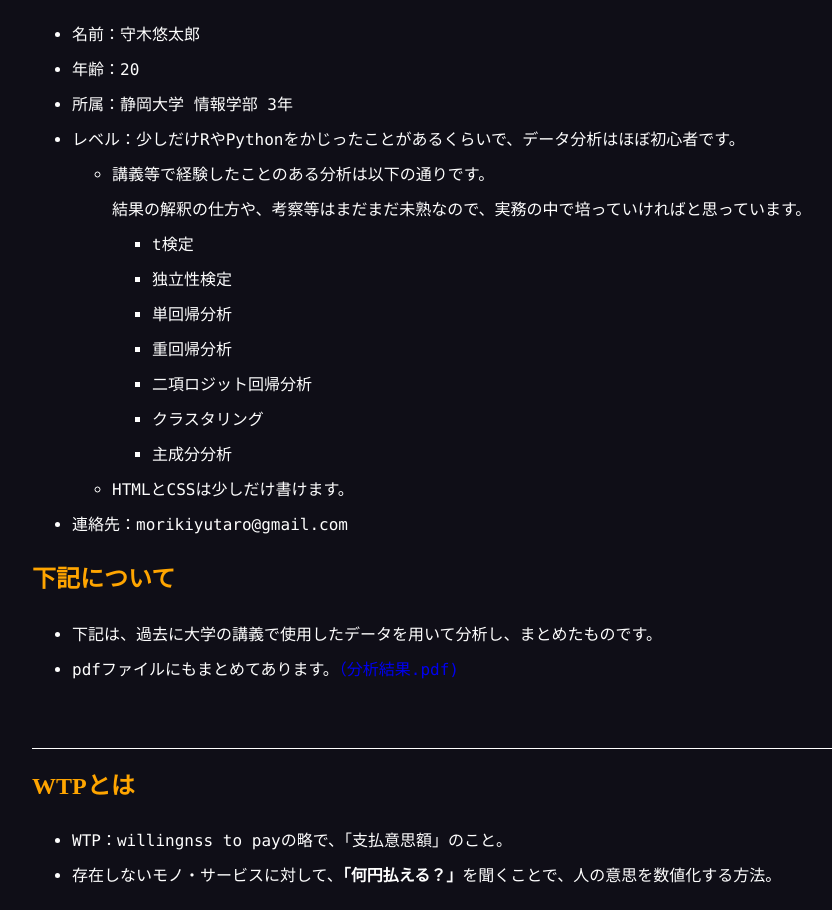
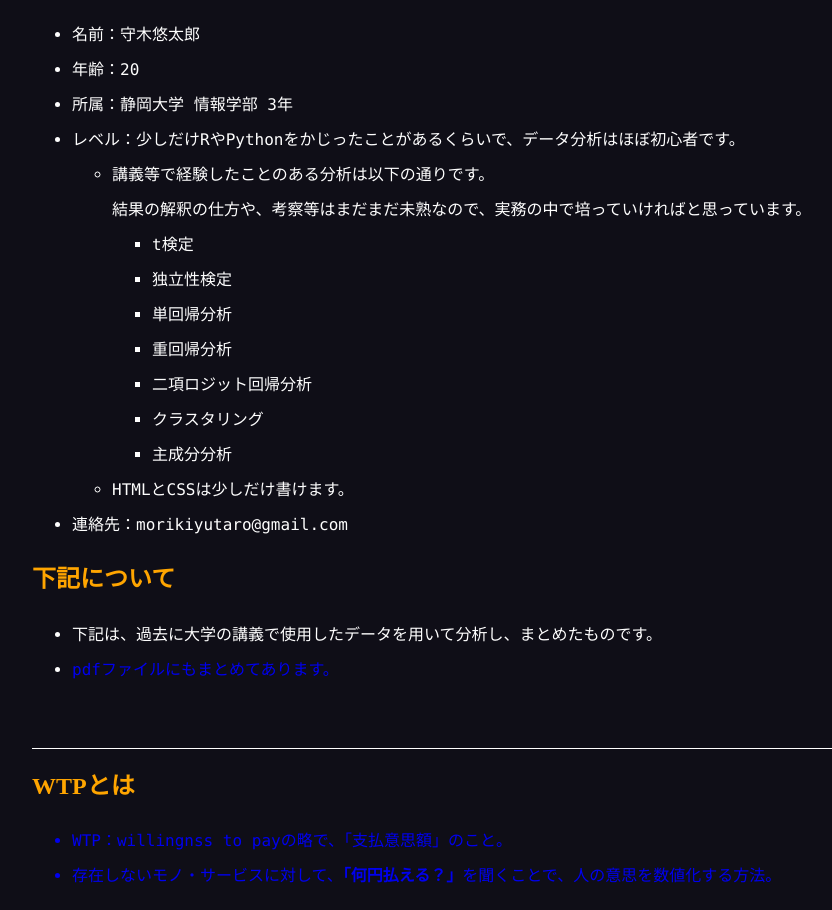
Before and after one commit to MorikiYutaro/mypage, a plain HTML site: page index.html in a window 1280 px wide. Shown: the part 127-1037 px from the top of the page, without its empty margins (208-1040 px from the left). Drawn offline with nearby package versions, Linux system fonts and the light colour scheme.

Commit message:
Update index.html

```diff
--- a/index.html
+++ b/index.html
@@ -39,7 +39,7 @@
             <h2>下記について</h2>
             <ul>
                 <li>下記は、過去に大学の講義で使用したデータを用いて分析し、まとめたものです。</li>
-                <li>pdfファイルにもまとめてあります。<a href = "./分析結果.pdf" target="_blank">（分析結果.pdf)</a></li>
+                <li><a href = "./分析結果.pdf" target="_blank">pdfファイルにもまとめてあります。</li>
 
 
             </ul>
```
